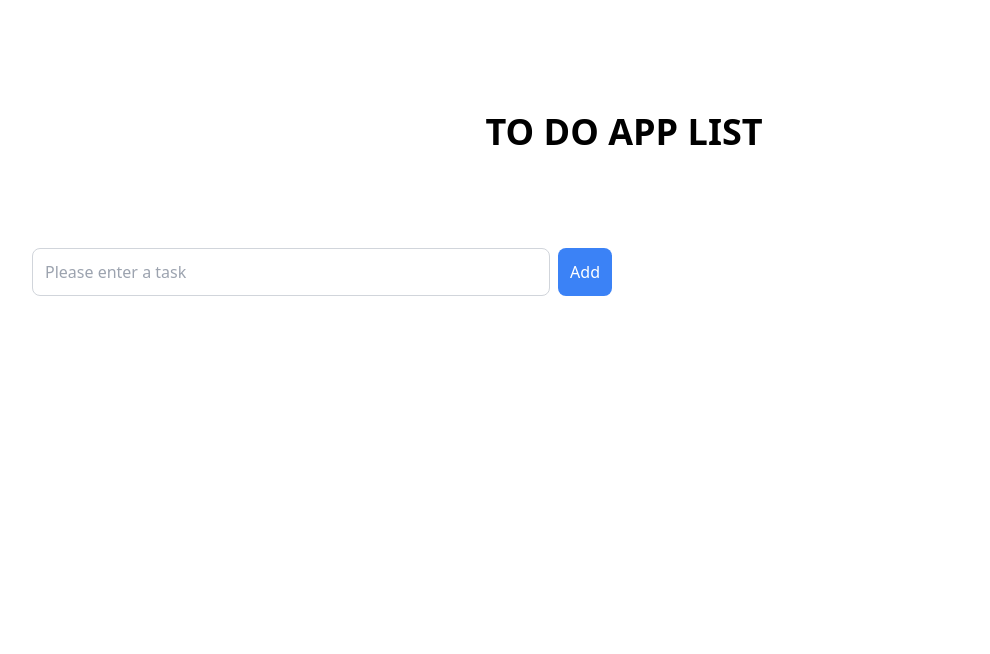
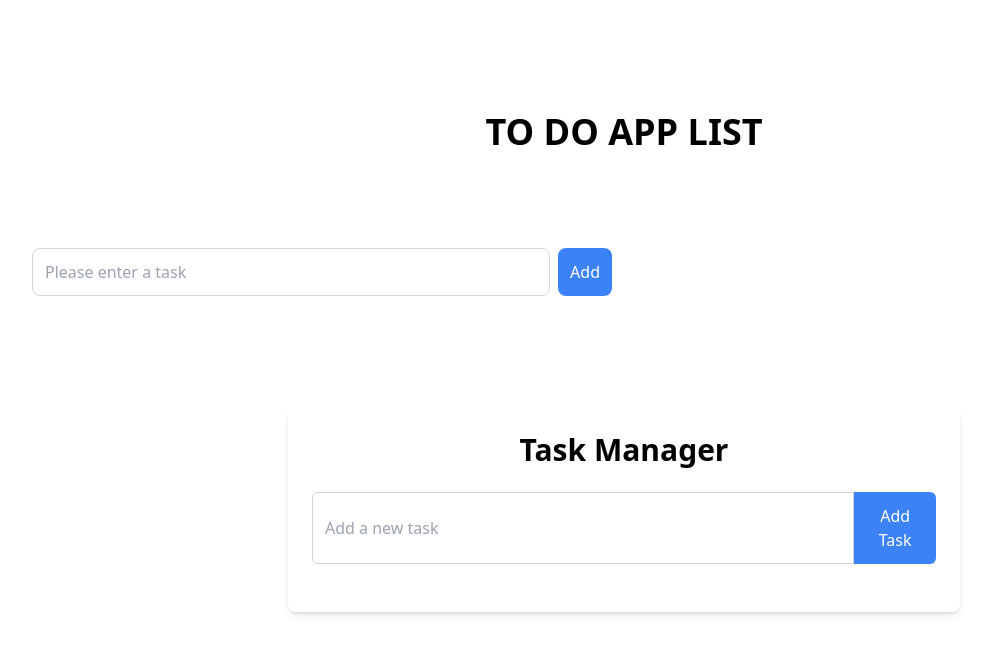
Before and after one commit to staneunbl/practice-app, a React (Create React App) app: page / in a window 1280 px wide. Shown: the top 654 px of the page, without its empty margins (16-1006 px from the left). Built offline with nearby package versions, Linux system fonts and the light colour scheme.

Commit message:
started task manager

```diff
--- a/src/App.js
+++ b/src/App.js
@@ -1,11 +1,13 @@
 // import logo from './logo.svg';
 import TodoList from "./components/TodoList.tsx";
+import TaskManager from "./components/TaskManager.tsx";
 
 
 function App() {
   return (
     <div className="App">
       <TodoList />
+      <TaskManager />
     </div>
   );
 }
--- /dev/null
+++ b/src/components/TaskManager.tsx
@@ -0,0 +1,109 @@
+import "../App.css";
+import React, { useState } from "react";
+
+function TaskManager() {
+  const [tasks, setTaskManager] = useState<string[]>([]);
+  const [taskInputManager, setTaskInputManager] = useState<string>("");
+  const [editingIndexManager, ManagersetEditingIndex] = useState<number | null>(
+    null
+  );
+  const [currentEditingIndex, setCurrentEditingIndex] = useState<number | null>(
+    null
+  ); // Index of task being edited
+
+  const addTaskManager = () => {
+    if (taskInputManager.trim() === "") return;
+    setTaskManager([...tasks, taskInputManager]);
+    console.log(taskInputManager);
+    setTaskInputManager("");
+  };
+
+  const handleTaskChange = (event) => {
+    setTaskInputManager(event.target.value);
+  };
+
+  const deleteTaskManager = (index: number) => {
+    setTaskManager(tasks.filter((task, taskIndex) => taskIndex !== index));
+  };
+
+  const updateTaskManager = (index: number) => {
+    if (editingIndexManager === null || taskInputManager.trim() === "") return;
+    const updatedManagerTask = tasks.map(
+      (task, i) => (i === index ? taskInputManager : task) // Replace task with the updated input value
+    );
+    const updatedTasks = [...tasks];
+    updatedTasks[editingIndexManager] = taskInputManager; // Update task at the editing index
+    setTaskManager(updatedManagerTask);
+    ManagersetEditingIndex(null);
+    setTaskInputManager("");
+  };
+
+  const handleEditTask = (index: number) => {
+    ManagersetEditingIndex(index);
+    setTaskInputManager(tasks[index]);
+    setCurrentEditingIndex(index);
+  };
+
+  return (
+    <div className="max-w-2xl mx-auto p-6 bg-white shadow-md rounded-lg">
+      <h1 className="text-3xl font-semibold text-center mb-6">Task Manager</h1>
+
+      {/* Task Input Section */}
+      <div className="flex mb-6">
+        <input
+          type="text"
+          className="w-full p-3 border border-gray-300 rounded-l-md focus:outline-none focus:ring-2 focus:ring-blue-500"
+          placeholder="Add a new task"
+          onChange={handleTaskChange}
+          value={taskInputManager}
+        />
+        <button
+          onClick={addTaskManager}
+          className="bg-blue-500 text-white p-3 rounded-r-md hover:bg-blue-600"
+        >
+          Add Task
+        </button>
+      </div>
+
+      {/* MAPPED Task List Section */}
+      <ul className="space-y-4">
+        {tasks.map((task, index) => (
+          <li className="flex justify-between items-center p-4 bg-gray-100 rounded-lg">
+            <div className="flex items-center">
+              <input type="checkbox" className="mr-4 rounded border-gray-300" />
+
+              {editingIndexManager === index ? (
+                <input
+                  type="text"
+                  className="w-full p-2 border border-gray-300 rounded-l-md"
+                  value={taskInputManager}
+                  onChange={handleTaskChange}
+                />
+              ) : (
+                <span key={index} className="text-gray-900">
+                  {task}
+                </span>
+              )}
+            </div>
+            <div>
+              <button
+                onClick={() => handleEditTask(index)}
+                className="bg-orange-500 text-white p-2 rounded ml-1"
+              >
+                Update
+              </button>
+              <button
+                onClick={() => deleteTaskManager(index)}
+                className="bg-red-500 text-white p-2 rounded ml-1"
+              >
+                Delete
+              </button>
+            </div>
+          </li>
+        ))}
+      </ul>
+    </div>
+  );
+}
+
+export default TaskManager;
```
